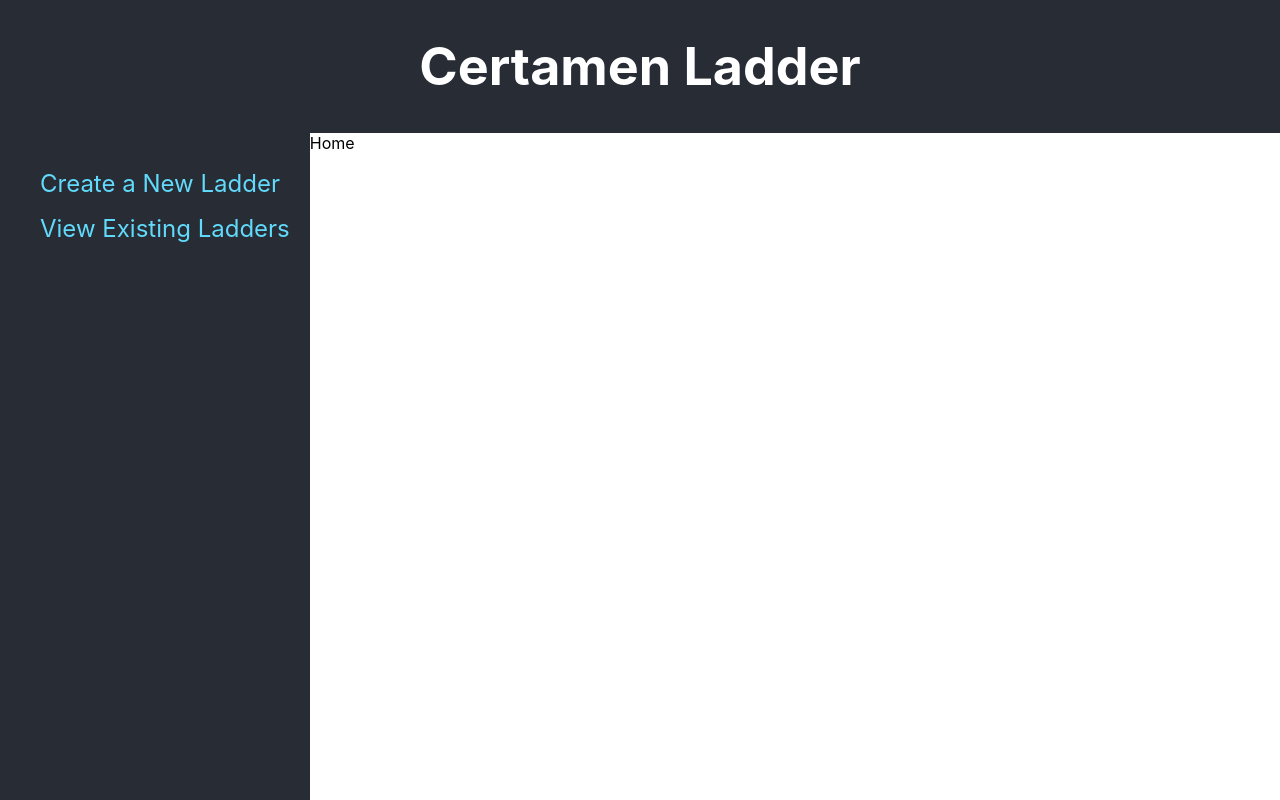
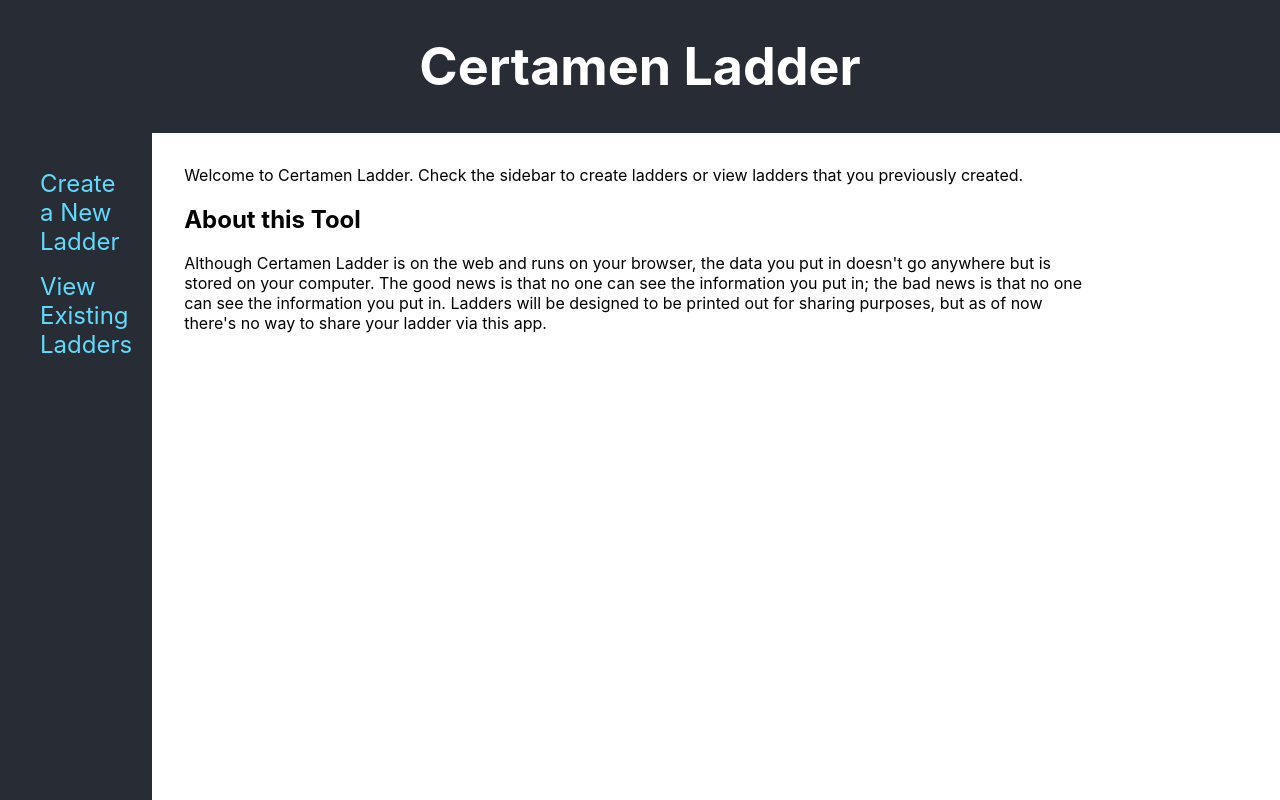
Before and after one commit to aorist9/certamen-ladder, a React (Create React App) app: page / in a window 1280 px wide. Shown: the top 800 px of the page. Built offline with nearby package versions, Linux system fonts and the light colour scheme.

Commit message:
feat: added a basic description of the app on the Home page

```diff
--- /dev/null
+++ b/src/routes/Home.css
@@ -0,0 +1,3 @@
+.home {
+	padding-right: 10em;
+}
--- a/src/routes/Home.tsx
+++ b/src/routes/Home.tsx
@@ -1,5 +1,34 @@
-import React from 'react';
+import React from "react";
+import features from "../features.json";
+import "./Home.css";
 
-const Home = () => <section>Home</section>;
+const Home = () => (
+	<section className="App-page home">
+		<p>
+			Welcome to Certamen Ladder. Check the sidebar to create ladders or view
+			ladders that you previously created.
+		</p>
+		<h2>About this Tool</h2>
+		<p>
+			Although Certamen Ladder is on the web and runs on your browser, the data
+			you put in doesn't go anywhere but is stored on your computer. The good
+			news is that no one can see the information you put in; the bad news is
+			that no one can see the information you put in. Ladders will be designed
+			to be printed out for sharing purposes, but as of now there's no way to
+			share your ladder via this app.
+		</p>
+		{features.swissLadder ? (
+			<>
+				<h2>About the Swiss System</h2>
+				<p>
+					When creating a ladder you'll be offered the opportunity to use Swiss
+					seeding TODO
+				</p>
+			</>
+		) : (
+			""
+		)}
+	</section>
+);
 
 export default Home;
```
